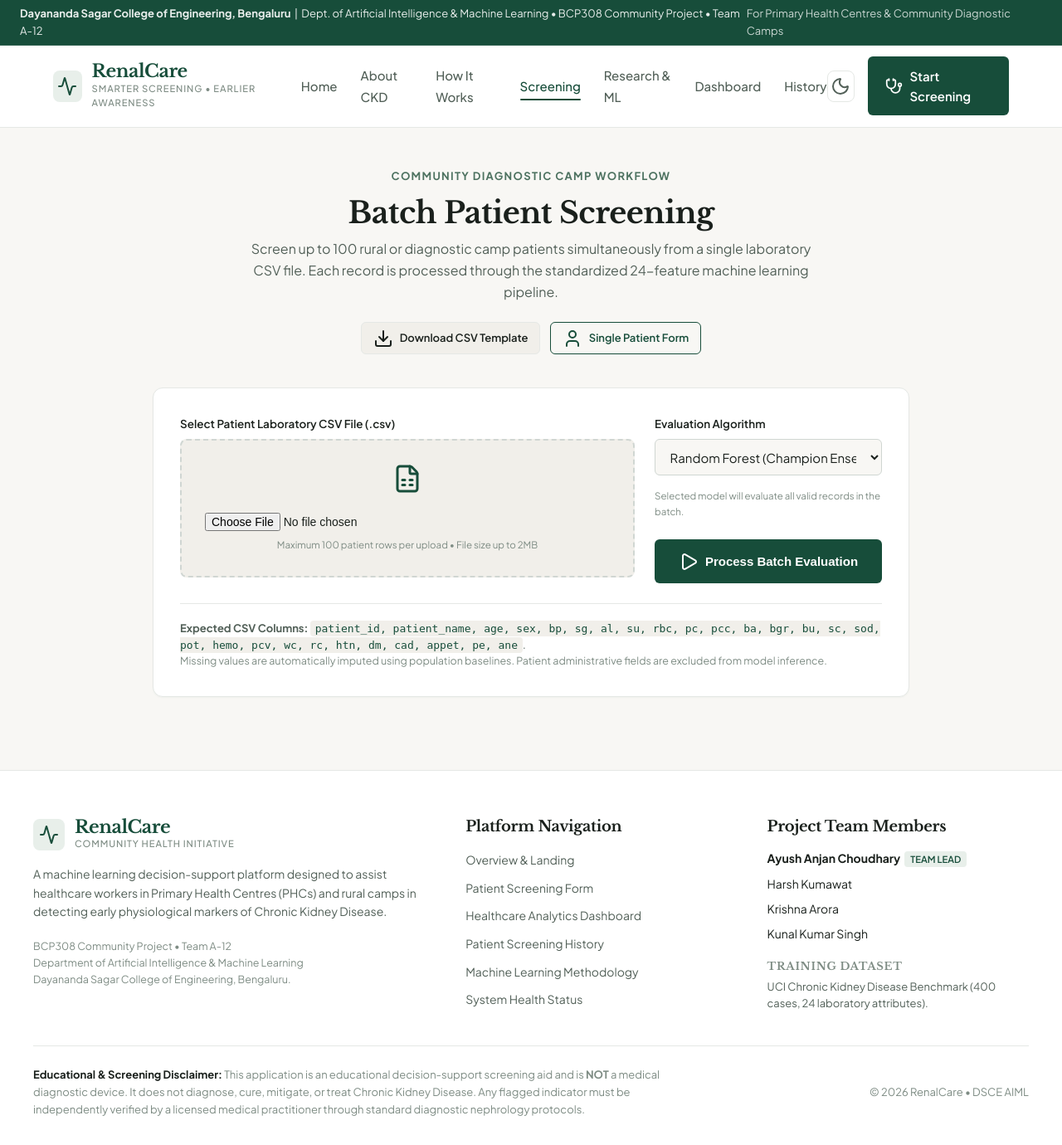
After one commit to ayush35099-cloud/Ckd-Screening-System, a Flask app: page /screen/batch in a window 1280 px wide. The commit adds this page. Shown: the whole page at 83% size. Run offline with Flask 3, Linux system fonts and the light colour scheme; parts of the project's set-up code (start-up, migrations or seed data) failed here and were passed over.

Commit message:
feat(phase3): implement batch CSV screening, downloadable templates, history CSV export, and clinical input warnings

```diff
--- a/app.py
+++ b/app.py
@@ -1,9 +1,11 @@
 import os
 import json
 import logging
+import csv
+from datetime import datetime
 from flask import (
     Flask, render_template, request, redirect, url_for,
-    flash, jsonify, send_file, abort
+    flash, jsonify, send_file, abort, Response, session
 )
 import io
 
@@ -17,6 +19,18 @@ from report_generator import generate_pdf_report
 
 logging.basicConfig(level=logging.INFO)
 logger = logging.getLogger(__name__)
+
+def sanitize_csv_field(val):
+    """
+    Mitigates CSV formula injection by prepending a single quote
+    if a string starts with standard spreadsheet formula trigger characters.
+    """
+    if val is None:
+        return ""
+    s = str(val).strip()
+    if s and s[0] in ('=', '+', '-', '@', '\t', '\r'):
+        return "'" + s
+    return s
 
 def create_app(config_class=Config):
     app = Flask(__name__)
@@ -98,6 +112,223 @@ def create_app(config_class=Config):
         saved = save_screening(patient_record, pred_result)
         return redirect(url_for('result_view', screening_uuid=saved['screening_uuid']))
 
+    # -----------------------------------------------------------------------
+    # Batch CSV Screening Routes (Feature 1 & Feature 2)
+    # -----------------------------------------------------------------------
+    @app.route('/screen/batch', methods=['GET'])
+    def batch_screen_view():
+        return render_template('batch_screen.html', summary=None, results=None, failed=None)
+
+    @app.route('/screen/batch/template', methods=['GET'])
+    def batch_template():
+        output = io.StringIO()
+        writer = csv.writer(output)
+
+        headers = [
+            'patient_id', 'patient_name', 'age', 'sex',
+            'bp', 'sg', 'al', 'su', 'rbc', 'pc', 'pcc', 'ba',
+            'bgr', 'bu', 'sc', 'sod', 'pot', 'hemo', 'pcv', 'wc', 'rc',
+            'htn', 'dm', 'cad', 'appet', 'pe', 'ane'
+        ]
+        writer.writerow(headers)
+
+        # Representative baseline demo patient
+        sample_row_1 = [
+            'PT-CAMP-001', 'Sample Baseline Patient', '45', 'Male',
+            '80', '1.020', '0', '0', 'normal', 'normal', 'notpresent', 'notpresent',
+            '105', '30', '0.9', '138', '4.2', '14.5', '44', '7200', '5.0',
+            'no', 'no', 'no', 'good', 'no', 'no'
+        ]
+        # Representative high-risk demo patient
+        sample_row_2 = [
+            'PT-CAMP-002', 'Sample High-Risk Patient', '62', 'Female',
+            '95', '1.010', '3', '2', 'abnormal', 'abnormal', 'present', 'present',
+            '220', '85', '3.1', '130', '5.5', '9.5', '28', '11500', '3.1',
+            'yes', 'yes', 'yes', 'poor', 'yes', 'yes'
+        ]
+        writer.writerow(sample_row_1)
+        writer.writerow(sample_row_2)
+
+        return Response(
+            output.getvalue(),
+            mimetype='text/csv',
+            headers={'Content-Disposition': 'attachment; filename="renalcare_batch_template.csv"'}
+        )
+
+    @app.route('/screen/batch', methods=['POST'])
+    def batch_screen_submit():
+        if 'file' not in request.files:
+            flash("No file was uploaded. Please select a CSV file.", "danger")
+            return redirect(url_for('batch_screen_view'))
+
+        uploaded_file = request.files['file']
+        if not uploaded_file or uploaded_file.filename == '':
+            flash("No file selected. Please choose a valid .csv file.", "danger")
+            return redirect(url_for('batch_screen_view'))
+
+        if not uploaded_file.filename.lower().endswith('.csv'):
+            flash("Invalid file format. Only CSV files (.csv) are supported.", "danger")
+            return redirect(url_for('batch_screen_view'))
+
+        model_choice = request.form.get('model_choice', 'Random Forest')
+
+        try:
+            content = uploaded_file.read()
+            if len(content) > 2 * 1024 * 1024:
+                flash("File size exceeds 2MB limit. Please upload a smaller file.", "danger")
+                return redirect(url_for('batch_screen_view'))
+
+            try:
+                text_stream = io.StringIO(content.decode('utf-8'))
+            except UnicodeDecodeError:
+                text_stream = io.StringIO(content.decode('utf-8-sig', errors='replace'))
+
+            reader = csv.DictReader(text_stream)
+            if not reader.fieldnames:
+                flash("CSV file is empty or missing headers.", "danger")
+                return redirect(url_for('batch_screen_view'))
+
+            # Normalize headers to lowercase stripped
+            normalized_header_map = {col.strip().lower(): col for col in reader.fieldnames if col}
+
+            REQUIRED_FEATURES = [
+                'age', 'bp', 'sg', 'al', 'su', 'rbc', 'pc', 'pcc', 'ba',
+                'bgr', 'bu', 'sc', 'sod', 'pot', 'hemo', 'pcv', 'wc', 'rc',
+                'htn', 'dm', 'cad', 'appet', 'pe', 'ane'
+            ]
+
+            missing_features = [f for f in REQUIRED_FEATURES if f not in normalized_header_map]
+            if missing_features:
+                flash(f"CSV file is missing required feature columns: {', '.join(missing_features)}. Please download the template.", "danger")
+                return redirect(url_for('batch_screen_view'))
+
+            raw_rows = list(reader)
+            if len(raw_rows) == 0:
+                flash("Uploaded CSV contains no patient records.", "danger")
+                return redirect(url_for('batch_screen_view'))
+
+            if len(raw_rows) > 100:
+                flash(f"Batch limit exceeded: file contains {len(raw_rows)} rows (maximum allowed per batch is 100 rows).", "danger")
+                return redirect(url_for('batch_screen_view'))
+
+            successful_screenings = []
+            failed_rows = []
+            flagged_count = 0
+            non_flagged_count = 0
+
+            for idx, row in enumerate(raw_rows, start=1):
+                try:
+                    row_clean = {k.strip().lower(): (v.strip() if v is not None else '') for k, v in row.items() if k}
+
+                    patient_id = row_clean.get('patient_id') or f"PT-BATCH-{idx}-{datetime.now().strftime('%M%S')}"
+                    patient_name = row_clean.get('patient_name') or None
+                    age_val = row_clean.get('age') or None
+                    sex_val = row_clean.get('sex') or 'Not Specified'
+
+                    input_params = {}
+                    for feat in REQUIRED_FEATURES:
+                        val = row_clean.get(feat, '')
+                        input_params[feat] = val if val != '' else None
+
+                    pred_result = model_service.predict(input_params, model_choice=model_choice)
+
+                    patient_record = {
+                        'patient_id': patient_id,
+                        'patient_name': patient_name,
+                        'age': age_val,
+                        'sex': sex_val,
+                        'parameters': input_params
+                    }
+                    saved = save_screening(patient_record, pred_result)
+
+                    if pred_result['is_flagged']:
+                        flagged_count += 1
+                    else:
+                        non_flagged_count += 1
+
+                    successful_screenings.append({
+                        'row': idx,
+                        'screening_uuid': saved['screening_uuid'],
+                        'patient_id': patient_id,
+                        'patient_name': patient_name,
+                        'age': age_val,
+                        'sex': sex_val,
+                        'prediction_label': pred_result['result_label'],
+                        'prediction_code': pred_result['prediction_code'],
+                        'probability_ckd': pred_result['probability_ckd'],
+                        'risk_level': pred_result['risk_level'],
+                        'model_used': pred_result['model_used']
+                    })
+
+                except Exception as row_err:
+                    failed_rows.append({
+                        'row': idx,
+                        'patient_id': row.get('patient_id', f'Row {idx}'),
+                        'error': str(row_err)
+                    })
+
+            # Save batch results in session for export
+            session['last_batch_results'] = successful_screenings
+
+            summary = {
+                'total': len(raw_rows),
+                'success': len(successful_screenings),
+                'failed': len(failed_rows),
+                'flagged': flagged_count,
+                'non_flagged': non_flagged_count,
+                'model_used': model_choice,
+                'filename': uploaded_file.filename
+            }
+
+            return render_template(
+                'batch_screen.html',
+                summary=summary,
+                results=successful_screenings,
+                failed=failed_rows
+            )
+
+        except Exception as e:
+            logger.error(f"Batch processing failed: {e}")
+            flash(f"Batch processing error: {str(e)}", "danger")
+            return redirect(url_for('batch_screen_view'))
+
+    @app.route('/screen/batch/export', methods=['GET'])
+    def batch_export():
+        batch_results = session.get('last_batch_results', [])
+        if not batch_results:
+            flash("No recent batch screening results available to export.", "warning")
+            return redirect(url_for('batch_screen_view'))
+
+        output = io.StringIO()
+        writer = csv.writer(output)
+        writer.writerow([
+            'Row', 'Screening UUID', 'Patient ID', 'Patient Name', 'Age', 'Sex',
+            'Screening Outcome', 'Prediction Code', 'Risk Tier', 'Probability %', 'Model Used'
+        ])
+        for r in batch_results:
+            writer.writerow([
+                sanitize_csv_field(r.get('row')),
+                sanitize_csv_field(r.get('screening_uuid')),
+                sanitize_csv_field(r.get('patient_id')),
+                sanitize_csv_field(r.get('patient_name') or 'N/A'),
+                sanitize_csv_field(r.get('age') or 'N/A'),
+                sanitize_csv_field(r.get('sex') or 'N/A'),
+                sanitize_csv_field(r.get('prediction_label')),
+                sanitize_csv_field(r.get('prediction_code')),
+                sanitize_csv_field(r.get('risk_level')),
+                sanitize_csv_field(r.get('probability_ckd')),
+                sanitize_csv_field(r.get('model_used'))
+            ])
+
+        timestamp = datetime.now().strftime('%Y%m%d_%H%M%S')
+        filename = f"RenalCare_Batch_Results_{timestamp}.csv"
+
+        return Response(
+            output.getvalue(),
+            mimetype='text/csv',
+            headers={'Content-Disposition': f'attachment; filename="{filename}"'}
+        )
+
     @app.route('/result/<screening_uuid>')
     def result_view(screening_uuid):
         record = get_screening_by_uuid(screening_uuid)
@@ -130,6 +361,52 @@ def create_app(config_class=Config):
             filter_status=filter_status,
             page=page,
             total_pages=total_pages
+        )
+
+    @app.route('/history/export', methods=['GET'])
+    def history_export():
+        search_query = request.args.get('q', '').strip()
+        filter_status = request.args.get('status', 'all')
+
+        records, _ = get_screenings_history(
+            search=search_query,
+            filter_status=filter_status,
+            limit=10000,
+            offset=0
+        )
+
+        output = io.StringIO()
+        writer = csv.writer(output)
+
+        headers = [
+            'Screening UUID', 'Patient ID', 'Patient Name', 'Age', 'Sex',
+            'Screening Outcome', 'Prediction Code', 'Risk Tier',
+            'Confidence Percentage', 'Model Used', 'Screening Date'
+        ]
+        writer.writerow(headers)
+
+        for r in records:
+            writer.writerow([
+                sanitize_csv_field(r.get('screening_uuid')),
+                sanitize_csv_field(r.get('patient_id')),
+                sanitize_csv_field(r.get('patient_name') or 'N/A'),
+                sanitize_csv_field(r.get('age') or 'N/A'),
+                sanitize_csv_field(r.get('sex') or 'N/A'),
+                sanitize_csv_field(r.get('prediction_label')),
+                sanitize_csv_field(r.get('prediction_code')),
+                sanitize_csv_field(r.get('risk_level')),
+                sanitize_csv_field(r.get('probability')),
+                sanitize_csv_field(r.get('model_used')),
+                sanitize_csv_field(r.get('formatted_date'))
+            ])
+
+        timestamp = datetime.now().strftime('%Y%m%d_%H%M%S')
+        filename = f"RenalCare_Screenings_Export_{timestamp}.csv"
+
+        return Response(
+            output.getvalue(),
+            mimetype='text/csv',
+            headers={'Content-Disposition': f'attachment; filename="{filename}"'}
         )
 
     @app.route('/research')
--- a/templates/base.html
+++ b/templates/base.html
@@ -50,7 +50,7 @@
         <li><a href="{{ url_for('index') }}" class="nav-link {% if request.endpoint == 'index' %}active{% endif %}">Home</a></li>
         <li><a href="{{ url_for('index') }}#about-ckd" class="nav-link">About CKD</a></li>
         <li><a href="{{ url_for('index') }}#how-it-works" class="nav-link">How It Works</a></li>
-        <li><a href="{{ url_for('screen_view') }}" class="nav-link {% if request.endpoint == 'screen_view' %}active{% endif %}">Screening</a></li>
+        <li><a href="{{ url_for('screen_view') }}" class="nav-link {% if request.endpoint in ['screen_view', 'batch_screen_view'] %}active{% endif %}">Screening</a></li>
         <li><a href="{{ url_for('research_view') }}" class="nav-link {% if request.endpoint == 'research_view' %}active{% endif %}">Research & ML</a></li>
         <li><a href="{{ url_for('dashboard_view') }}" class="nav-link {% if request.endpoint == 'dashboard_view' %}active{% endif %}">Dashboard</a></li>
         <li><a href="{{ url_for('history_view') }}" class="nav-link {% if request.endpoint == 'history_view' %}active{% endif %}">History</a></li>
--- /dev/null
+++ b/templates/batch_screen.html
@@ -0,0 +1,206 @@
+{% extends 'base.html' %}
+
+{% block title %}Batch Camp Screening (CSV) — RenalCare{% endblock %}
+
+{% block content %}
+<div class="form-page-layout">
+
+  <!-- Hero Header -->
+  <div class="form-hero-header">
+    <span class="section-eyebrow">Community Diagnostic Camp Workflow</span>
+    <h1>Batch Patient Screening</h1>
+    <p style="max-width: 680px; margin: 0 auto; color: var(--text-muted);">
+      Screen up to 100 rural or diagnostic camp patients simultaneously from a single laboratory CSV file. Each record is processed through the standardized 24-feature machine learning pipeline.
+    </p>
+
+    <div class="quick-fill-bar" style="margin-top: 1.5rem;">
+      <a href="{{ url_for('batch_template') }}" class="btn-renal btn-renal-secondary btn-sm" title="Download standard CSV template with 24 feature headers">
+        <i data-lucide="download"></i>
+        <span>Download CSV Template</span>
+      </a>
+      <a href="{{ url_for('screen_view') }}" class="btn-renal btn-renal-outline btn-sm">
+        <i data-lucide="user"></i>
+        <span>Single Patient Form</span>
+      </a>
+    </div>
+  </div>
+
+  <!-- Upload Form Card -->
+  <div style="background-color: var(--bg-surface); border: 1px solid var(--border-subtle); border-radius: 12px; padding: 2rem; box-shadow: var(--shadow-sm); margin-bottom: 2.5rem;">
+    <form action="{{ url_for('batch_screen_submit') }}" method="POST" enctype="multipart/form-data" id="batchUploadForm">
+
+      <div style="display: grid; grid-template-columns: 2fr 1fr; gap: 1.5rem; align-items: start;">
+
+        <!-- File Input Dropzone -->
+        <div>
+          <label for="file" class="renal-label" style="margin-bottom: 0.5rem; display: block;">Select Patient Laboratory CSV File (.csv)</label>
+          <div style="border: 2px dashed var(--border-strong); border-radius: 8px; padding: 1.75rem; text-align: center; background-color: var(--bg-surface-subtle); transition: border-color 0.2s ease;">
+            <i data-lucide="file-spreadsheet" style="width: 36px; height: 36px; color: var(--color-primary); margin-bottom: 0.5rem;"></i>
+            <input type="file" id="file" name="file" accept=".csv" required style="display: block; width: 100%; font-size: 0.875rem; color: var(--text-main); margin-top: 0.5rem;">
+            <span class="input-hint" style="display: block; margin-top: 0.5rem;">Maximum 100 patient rows per upload &bull; File size up to 2MB</span>
+          </div>
+        </div>
+
+        <!-- Algorithm Selector & Submission -->
+        <div>
+          <label for="model_choice" class="renal-label" style="margin-bottom: 0.5rem; display: block;">Evaluation Algorithm</label>
+          <select id="model_choice" name="model_choice" class="renal-select" style="margin-bottom: 1rem;">
+            <option value="Random Forest" selected>Random Forest (Champion Ensemble)</option>
+            <option value="Decision Tree">Decision Tree (Single Tree Model)</option>
+          </select>
+          <span class="input-hint" style="display: block; margin-bottom: 1.5rem;">Selected model will evaluate all valid records in the batch.</span>
+
+          <button type="submit" id="btnBatchSubmit" class="btn-renal btn-renal-primary" style="width: 100%; justify-content: center; padding: 0.85rem 1.5rem;">
+            <i data-lucide="play"></i>
+            <span>Process Batch Evaluation</span>
+          </button>
+        </div>
+
+      </div>
+
+    </form>
+
+    <!-- Schema Guidance Accordion / Box -->
+    <div style="margin-top: 1.5rem; padding-top: 1.25rem; border-top: 1px solid var(--border-subtle); font-size: 0.8125rem; color: var(--text-muted); line-height: 1.5;">
+      <strong>Expected CSV Columns:</strong>
+      <code style="background-color: var(--bg-surface-subtle); padding: 2px 6px; border-radius: 4px; color: var(--color-primary);">patient_id, patient_name, age, sex, bp, sg, al, su, rbc, pc, pcc, ba, bgr, bu, sc, sod, pot, hemo, pcv, wc, rc, htn, dm, cad, appet, pe, ane</code>.
+      <br/>
+      <span style="font-size: 0.78125rem; color: var(--text-subtle);">
+        Missing values are automatically imputed using population baselines. Patient administrative fields are excluded from model inference.
+      </span>
+    </div>
+  </div>
+
+  <!-- Batch Results Summary (when available) -->
+  {% if summary %}
+    <div style="margin-bottom: 3rem;">
+
+      <!-- Summary Header -->
+      <div style="display: flex; justify-content: space-between; align-items: center; margin-bottom: 1.25rem; flex-wrap: wrap; gap: 1rem;">
+        <div>
+          <h2 style="font-family: var(--font-serif); font-size: 1.4rem; margin-bottom: 0.25rem;">Batch Evaluation Summary</h2>
+          <span style="font-size: 0.85rem; color: var(--text-subtle);">Processed file: <strong>{{ summary.filename }}</strong> via <strong>{{ summary.model_used }}</strong></span>
+        </div>
+        <div>
+          <a href="{{ url_for('batch_export') }}" class="btn-renal btn-renal-primary btn-sm">
+            <i data-lucide="download"></i>
+            <span>Download Batch Results (CSV)</span>
+          </a>
+        </div>
+      </div>
+
+      <!-- Metrics Grid -->
+      <div class="metrics-summary-grid" style="margin-bottom: 2rem;">
+        <div class="metric-stat-card">
+          <div class="stat-label"><span>Total Uploaded</span><i data-lucide="file-text"></i></div>
+          <div class="stat-value">{{ summary.total }}</div>
+          <div class="stat-context">Rows detected in file</div>
+        </div>
+
+        <div class="metric-stat-card">
+          <div class="stat-label"><span>Successfully Screened</span><i data-lucide="check-circle" style="color: var(--status-clear-text);"></i></div>
+          <div class="stat-value" style="color: var(--status-clear-text);">{{ summary.success }}</div>
+          <div class="stat-context">Saved to database</div>
+        </div>
+
+        <div class="metric-stat-card">
+          <div class="stat-label"><span>CKD Indicators Flagged</span><i data-lucide="alert-triangle" style="color: var(--status-flagged-text);"></i></div>
+          <div class="stat-value" style="color: var(--status-flagged-text);">{{ summary.flagged }}</div>
+          <div class="stat-context">Clinical follow-up advised</div>
+        </div>
+
+        <div class="metric-stat-card">
+          <div class="stat-label"><span>Baseline Screenings</span><i data-lucide="shield-check"></i></div>
+          <div class="stat-value">{{ summary.non_flagged }}</div>
+          <div class="stat-context">Indicators not detected</div>
+        </div>
+      </div>
+
+      <!-- Failed Rows Alert (if any) -->
+      {% if failed and failed|length > 0 %}
+        <div style="background-color: var(--status-flagged-bg); border: 1px solid var(--status-flagged-border); border-radius: 8px; padding: 1.25rem; margin-bottom: 2rem;">
+          <strong style="color: var(--status-flagged-text); font-size: 0.95rem;">Validation Notices ({{ failed|length }} Failed Rows)</strong>
+          <p style="font-size: 0.8125rem; color: var(--status-flagged-text); margin-top: 0.25rem; margin-bottom: 0.75rem;">
+            The following rows could not be parsed and were skipped without database insertion:
+          </p>
+          <ul style="font-size: 0.8125rem; color: var(--status-flagged-text); margin-left: 1.25rem;">
+            {% for f in failed %}
+              <li>Row {{ f.row }} ({{ f.patient_id }}): {{ f.error }}</li>
+            {% endfor %}
+          </ul>
+        </div>
+      {% endif %}
+
+      <!-- Successful Records Table -->
+      <div class="history-table-container">
+        <table class="renal-table">
+          <thead>
+            <tr>
+              <th>#</th>
+              <th>Patient ID</th>
+              <th>Patient Name</th>
+              <th>Age / Sex</th>
+              <th>Screening Outcome</th>
+              <th>Risk Tier</th>
+              <th>Confidence %</th>
+              <th style="text-align: right;">Clinical Actions</th>
+            </tr>
+          </thead>
+          <tbody>
+            {% for r in results %}
+              <tr>
+                <td>{{ r.row }}</td>
+                <td><strong>{{ r.patient_id }}</strong></td>
+                <td>{{ r.patient_name or 'N/A' }}</td>
+                <td>{{ r.age or 'N/A' }} / {{ r.sex }}</td>
+                <td>
+                  {% if r.prediction_code == 'ckd' %}
+                    <span class="badge-status badge-flagged">
+                      <i data-lucide="alert-circle" style="width: 12px; height: 12px;"></i>
+                      <span>Indicators Detected</span>
+                    </span>
+                  {% else %}
+                    <span class="badge-status badge-clear">
+                      <i data-lucide="check" style="width: 12px; height: 12px;"></i>
+                      <span>Not Detected</span>
+                    </span>
+                  {% endif %}
+                </td>
+                <td><strong>{{ r.risk_level }}</strong></td>
+                <td>{{ r.probability_ckd }}%</td>
+                <td style="text-align: right;">
+                  <a href="{{ url_for('result_view', screening_uuid=r.screening_uuid) }}" class="btn-renal btn-renal-secondary btn-sm" target="_blank" title="View detailed report">
+                    <i data-lucide="eye" style="width: 13px; height: 13px;"></i>
+                    <span>View</span>
+                  </a>
+                  <a href="{{ url_for('download_report', screening_uuid=r.screening_uuid) }}" class="btn-renal btn-renal-outline btn-sm" title="Download PDF Report">
+                    <i data-lucide="download" style="width: 13px; height: 13px;"></i>
+                    <span>PDF</span>
+                  </a>
+                </td>
+              </tr>
+            {% endfor %}
+          </tbody>
+        </table>
+      </div>
+
+    </div>
+  {% endif %}
+
+</div>
+{% endblock %}
+
+{% block extra_scripts %}
+<script>
+  document.addEventListener('DOMContentLoaded', () => {
+    const form = document.getElementById('batchUploadForm');
+    const btn = document.getElementById('btnBatchSubmit');
+    if (form && btn) {
+      form.addEventListener('submit', () => {
+        btn.disabled = true;
+        btn.innerHTML = '<span>Processing Batch Records...</span>';
+      });
+    }
+  });
+</script>
+{% endblock %}
--- a/templates/history.html
+++ b/templates/history.html
@@ -36,6 +36,11 @@
         <i data-lucide="filter" style="width: 14px; height: 14px;"></i>
         <span>Apply Filters</span>
       </button>
+
+      <a href="{{ url_for('history_export', q=search_query, status=filter_status) }}" class="btn-renal btn-renal-primary btn-sm" title="Export current filtered history to CSV">
+        <i data-lucide="download" style="width: 14px; height: 14px;"></i>
+        <span>Export CSV</span>
+      </a>
 
       {% if search_query or filter_status != 'all' %}
         <a href="{{ url_for('history_view') }}" class="btn-renal btn-renal-outline btn-sm">Clear</a>
```
Also changed, not shown: static/js/screening.js (+71 -0 lines), templates/screen.html (+22 -0 lines), tests/test_routes.py (+121 -0 lines), README.md.
